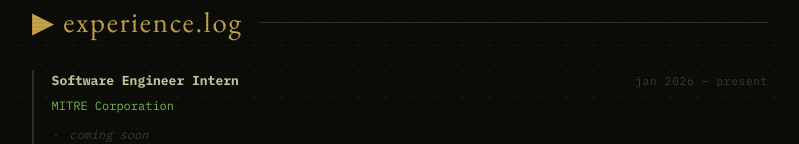
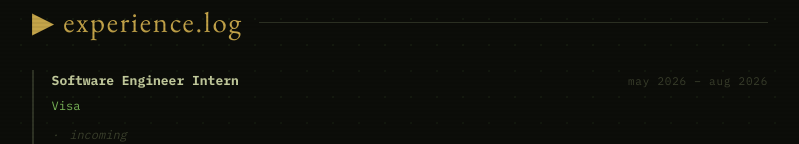
Before and after one commit to ColeSlad/personal-site, a Next.js app: page / in a window 1280 px wide. Shown: the part 658-802 px from the top of the page, without its empty margins (240-1039 px from the left). Built offline with nearby package versions, Linux system fonts and the light colour scheme.

Commit message:
updated experience

```diff
--- a/app/page.tsx
+++ b/app/page.tsx
@@ -53,6 +53,17 @@ export default function Home() {
       <section id="experience" className="section">
         <h2 className="section-title">▶ experience.log</h2>
         <div className="exp-list">
+
+          <div className="exp-item">
+            <div className="exp-head">
+              <span className="exp-role">Software Engineer Intern</span>
+              <span className="exp-date">may 2026 – aug 2026</span>
+            </div>
+            <div className="exp-company">Visa</div>
+            <ul className="exp-bullets">
+              <li className="coming-soon">incoming</li>
+            </ul>
+          </div>
 
           <div className="exp-item">
             <div className="exp-head">
```
